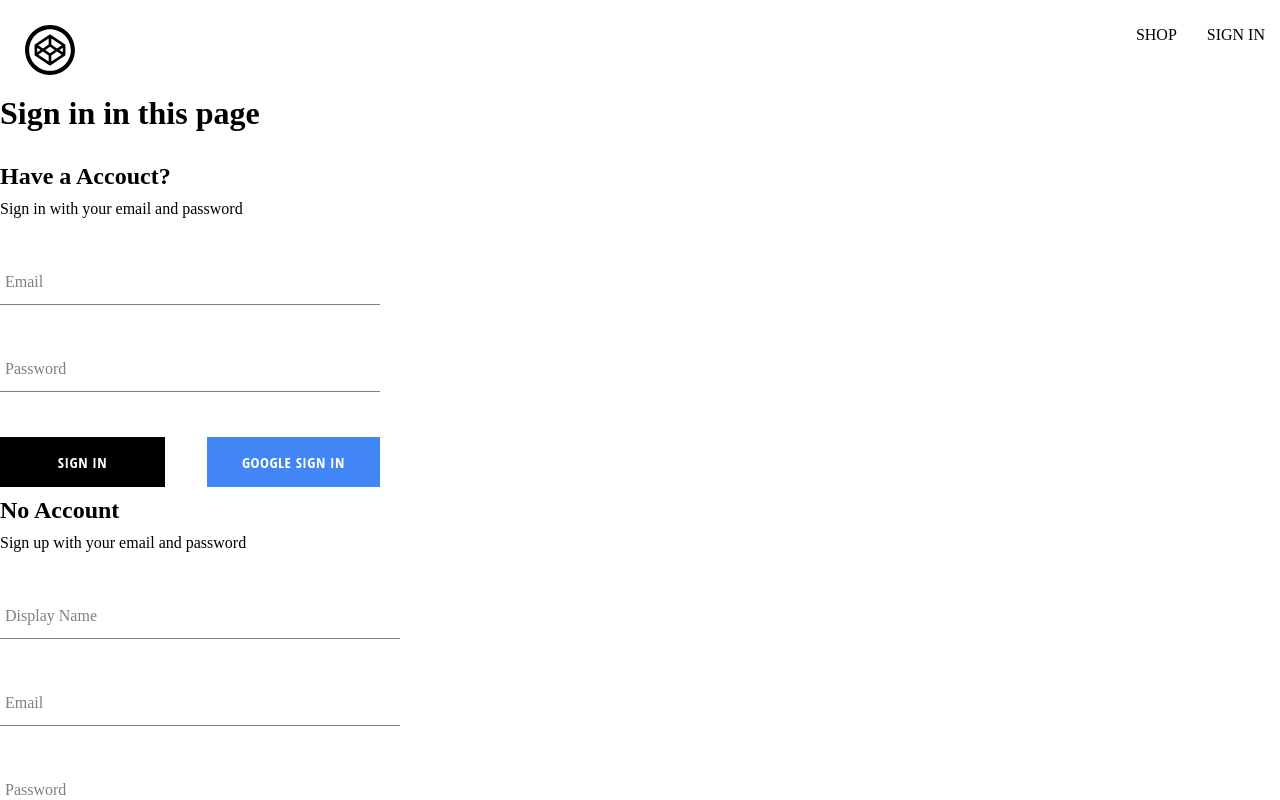
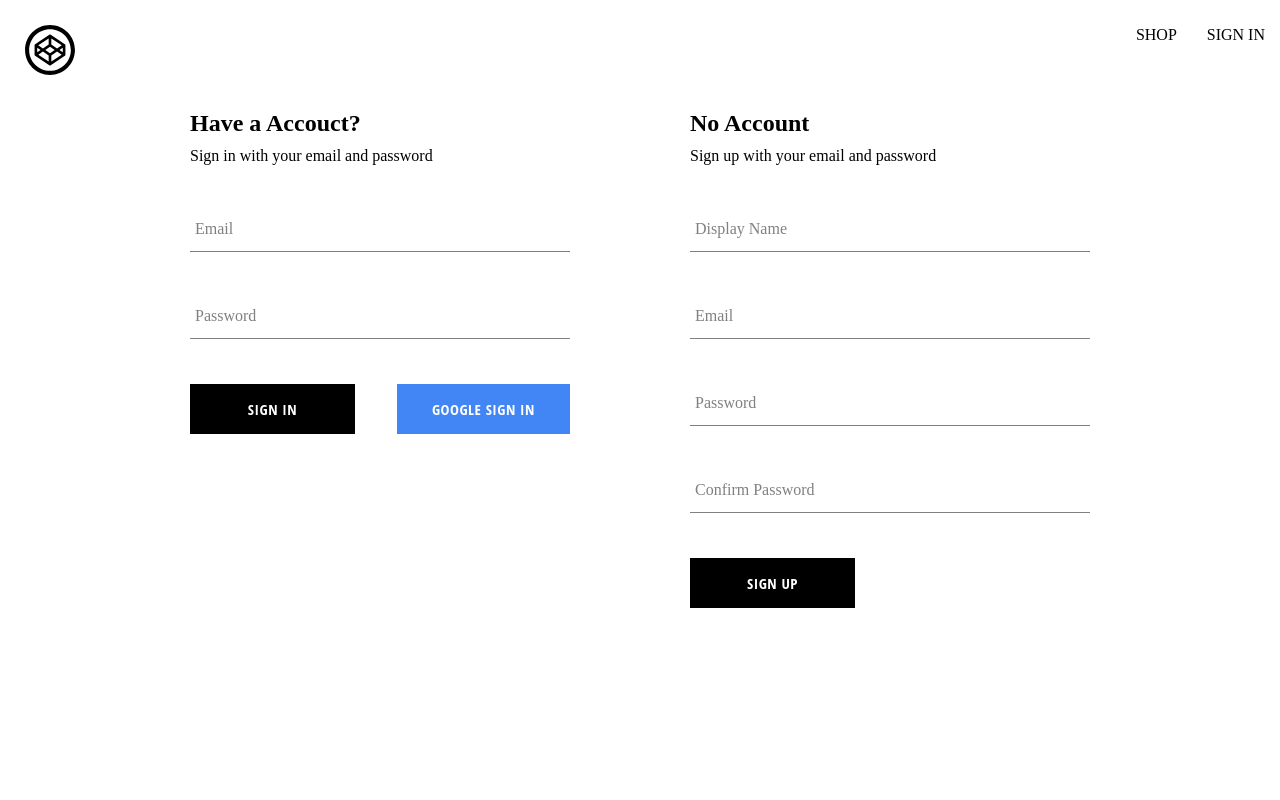
Before and after one commit to Russ44-creator/Why-Not-Store, a React (Create React App) app: page /auth in a window 1280 px wide. Shown: the top 800 px of the page. Built offline with nearby package versions, Linux system fonts and the light colour scheme.

Commit message:
add authentication styles

```diff
--- a/src/components/sign-in-form/sign-in-form.component.jsx
+++ b/src/components/sign-in-form/sign-in-form.component.jsx
@@ -26,16 +26,19 @@
 
     const handleSubmit = async (event) => {
         event.preventDefault();
-
         try {
             const response = await signInAuthUserWithEmailAndPassword(email, password);
             resetFormFields();
         } catch(error) {
-            if(error.code == 'auth/email-already-in-use'){
-                alert('Cannot create user, email already in use');
-            }
-            else{
-                console.log('user creation error', error);
+            switch(error.code){
+                case 'auth/wrong-password':
+                    alert('incorrect password for email');
+                    break
+                case 'auth/user-not-found':
+                    alert('no user associated with this email');
+                    break
+                default:
+                    console.log('user creation error', error);
             }
         }
     };
--- a/src/routes/authentication/authentication.component.jsx
+++ b/src/routes/authentication/authentication.component.jsx
@@ -1,19 +1,12 @@
-import { useEffect  } from 'react';
-import { getRedirectResult } from 'firebase/auth';
 import { auth, signInWithGooglePopup, createUserDocumentFromAuth, signInWithGoogleRedirect } from '../../utils/firebase/firebase.utils'
 import SignUpForm from '../../components/sign-up-form/sign-up-form.component';
 import SignInForm from '../../components/sign-in-form/sign-in-form.component';
+import './authentication.styles.scss';
 
 const Authentication = () => {
-    const logGoogleUser = async () => {
-        const {user} = await signInWithGooglePopup();
-        const userDocref = await createUserDocumentFromAuth(user);
-    }
 
     return (
-        <div>
-            <h1>Sign in in this page</h1>
-            {/* <button onClick={logGoogleUser}>Sign in with Google Popup</button> */}
+        <div className='authentication-container'>
             <SignInForm />
             <SignUpForm />
             {/* <button onClick={signInWithGoogleRedirect}>Sign in with Google Redirect</button> */}
--- /dev/null
+++ b/src/routes/authentication/authentication.styles.scss
@@ -0,0 +1,6 @@
+.authentication-container {
+    display: flex;
+    width: 900px;
+    justify-content: space-between;
+    margin: 30px auto;
+}
```
